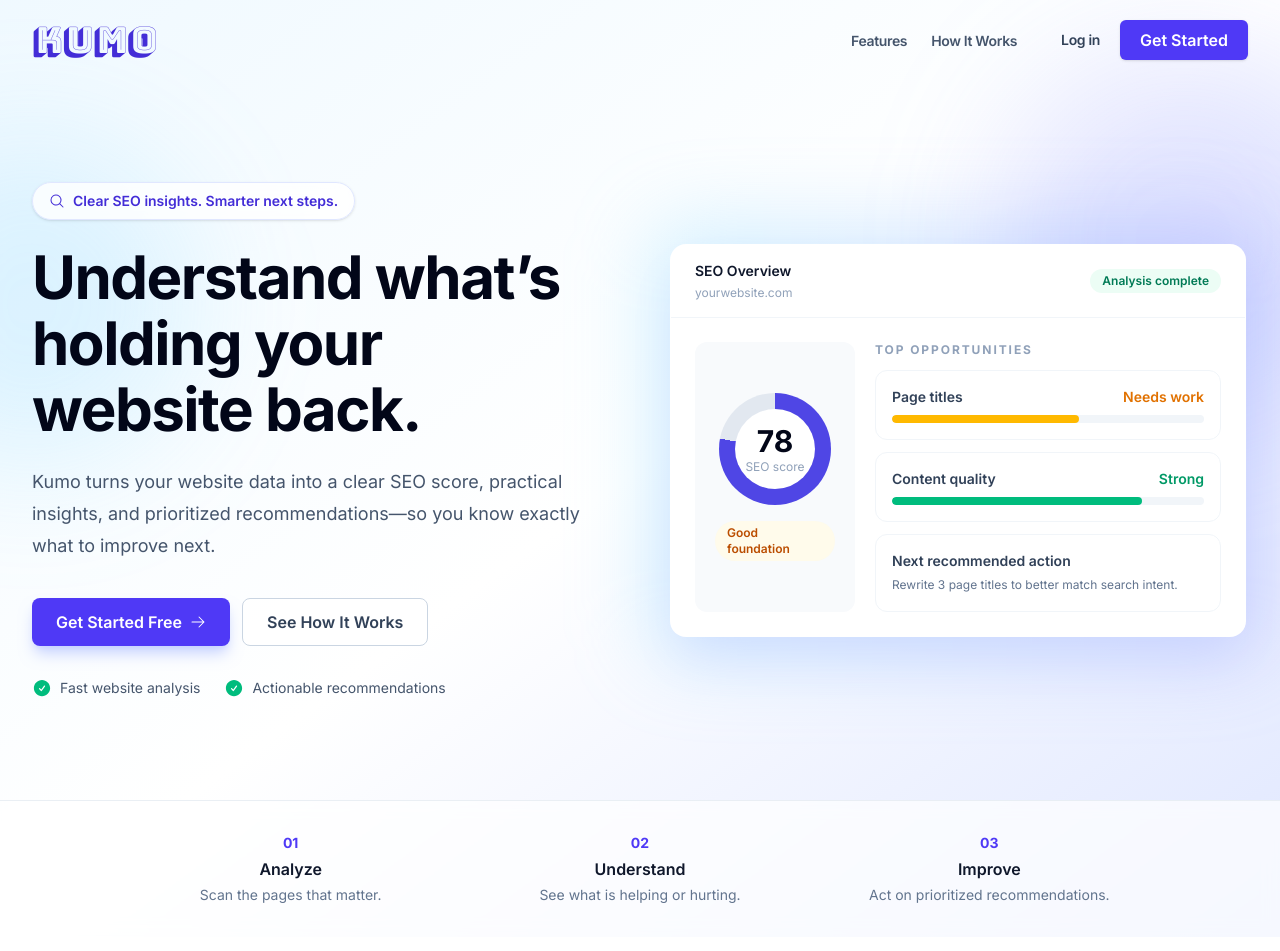
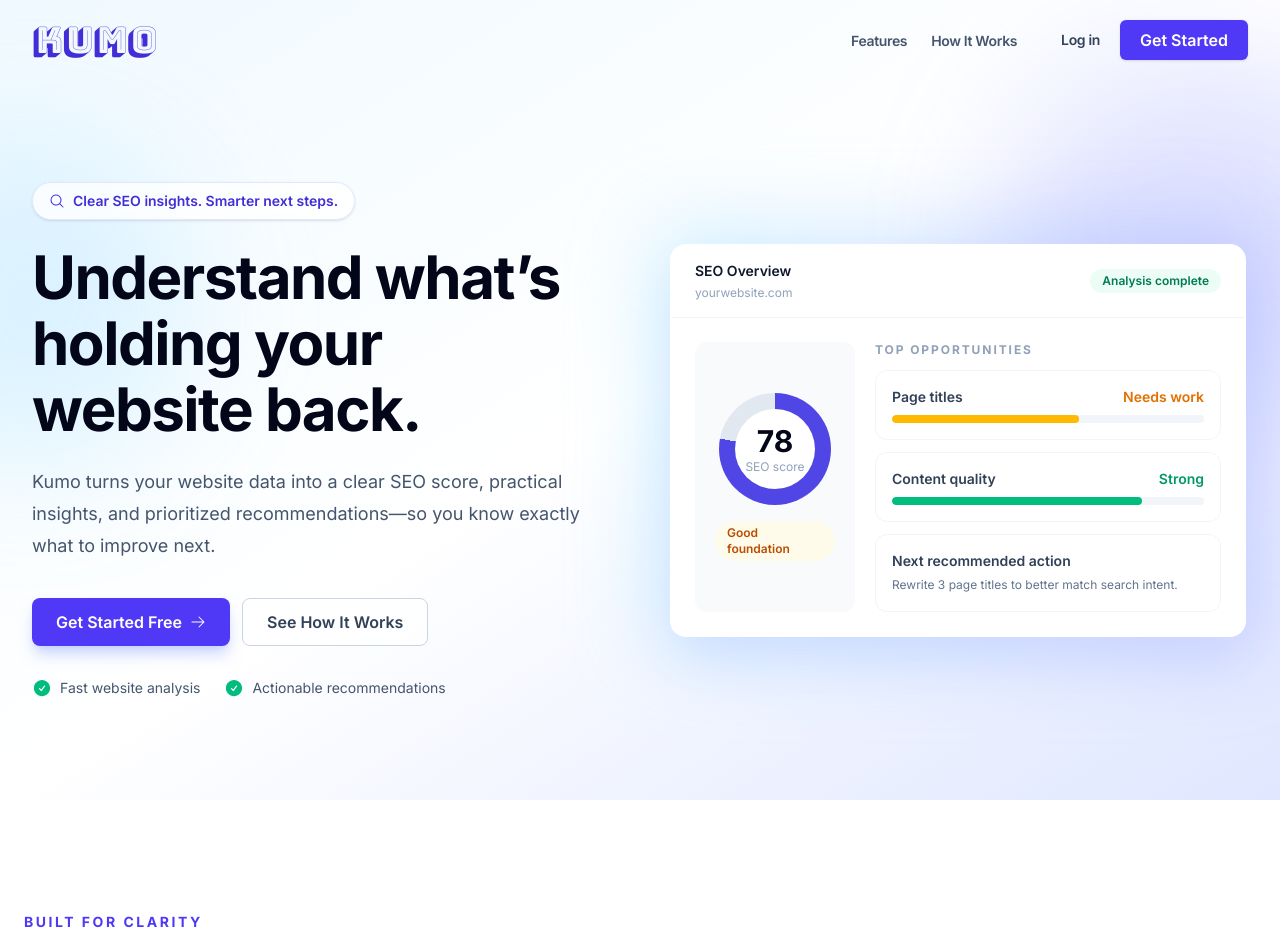
Before and after one commit to zach045/kumo-ui, a Vue app: page / in a window 1280 px wide. Shown: the top 951 px of the page. Built offline with nearby package versions, Linux system fonts and the light colour scheme.

Commit message:
Move homepage workflow into dedicated section

```diff
--- a/src/components/home/Hero.vue
+++ b/src/components/home/Hero.vue
@@ -56,7 +56,7 @@
                 </div>
             </div>
 
-            <div id="features" class="relative mx-auto w-full max-w-xl scroll-mt-24">
+            <div class="relative mx-auto w-full max-w-xl">
                 <div class="absolute -inset-5 rounded-[2rem] bg-gradient-to-r from-sky-300/30 to-indigo-400/30 blur-2xl"></div>
                 <div class="relative overflow-hidden rounded-2xl border border-white/80 bg-white shadow-2xl shadow-indigo-200/60">
                     <div class="flex items-center justify-between border-b border-slate-100 px-6 py-4">
@@ -108,24 +108,5 @@
             </div>
         </div>
 
-        <div id="how-it-works" class="relative border-t border-slate-200/70 bg-white/70 px-6 py-8 backdrop-blur">
-            <div class="mx-auto grid max-w-5xl gap-6 text-center sm:grid-cols-3">
-                <div>
-                    <p class="text-sm font-bold text-indigo-600">01</p>
-                    <p class="mt-1 font-semibold text-slate-900">Analyze</p>
-                    <p class="mt-1 text-sm text-slate-500">Scan the pages that matter.</p>
-                </div>
-                <div>
-                    <p class="text-sm font-bold text-indigo-600">02</p>
-                    <p class="mt-1 font-semibold text-slate-900">Understand</p>
-                    <p class="mt-1 text-sm text-slate-500">See what is helping or hurting.</p>
-                </div>
-                <div>
-                    <p class="text-sm font-bold text-indigo-600">03</p>
-                    <p class="mt-1 font-semibold text-slate-900">Improve</p>
-                    <p class="mt-1 text-sm text-slate-500">Act on prioritized recommendations.</p>
-                </div>
-            </div>
-        </div>
     </section>
 </template>
```
